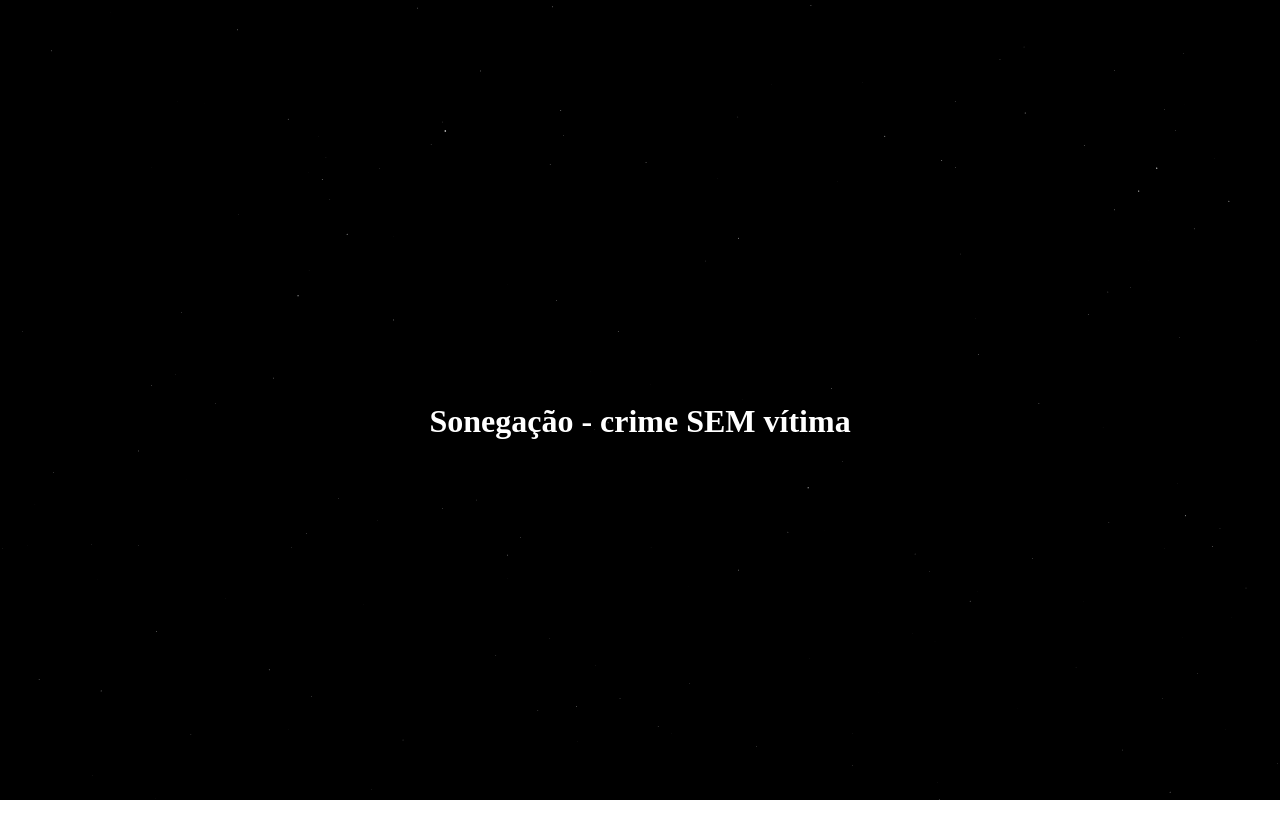
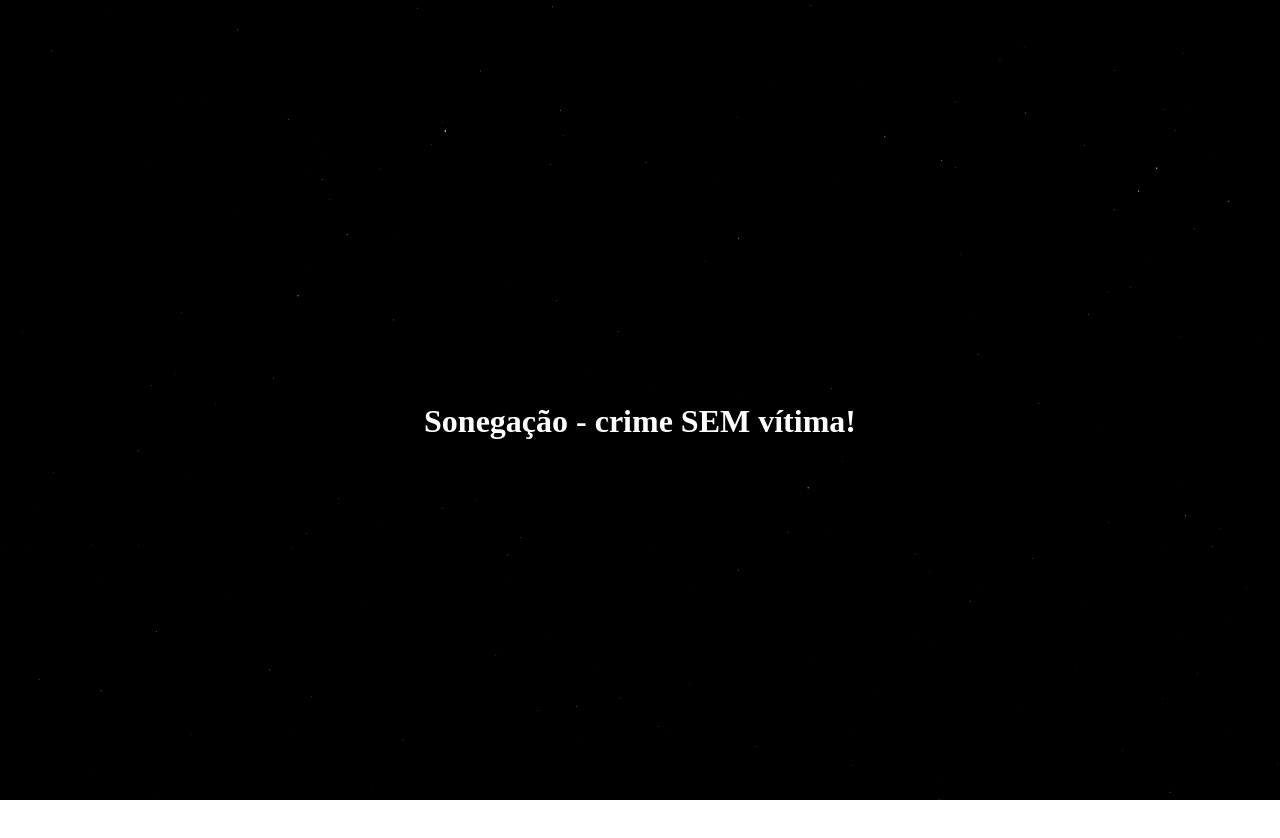
Before and after one commit to Luccas-Manoel/Lucas-manoel, a plain HTML site: page index.html in a window 1280 px wide. Drawn offline with Linux system fonts and the light colour scheme.

Commit message:
Commit index

```diff
--- a/index.html
+++ b/index.html
@@ -10,7 +10,7 @@
 </head>
 
 <body>
-    <h1 class="container">Sonegação - crime SEM vítima</h1>
+    <h1 class="container">Sonegação - crime SEM vítima!</h1>
 </body>
 
 <script src="stars.js"></script>
```
